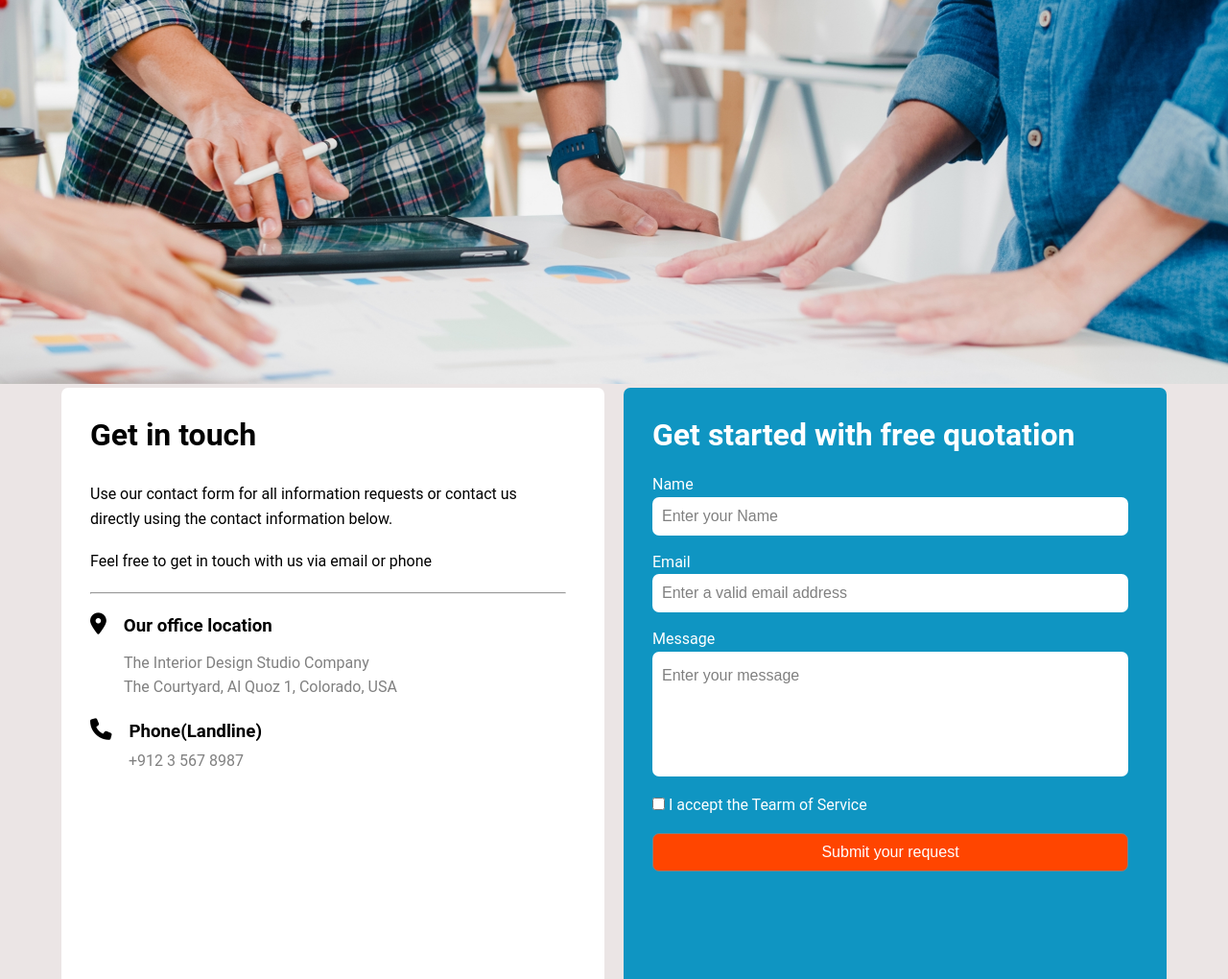
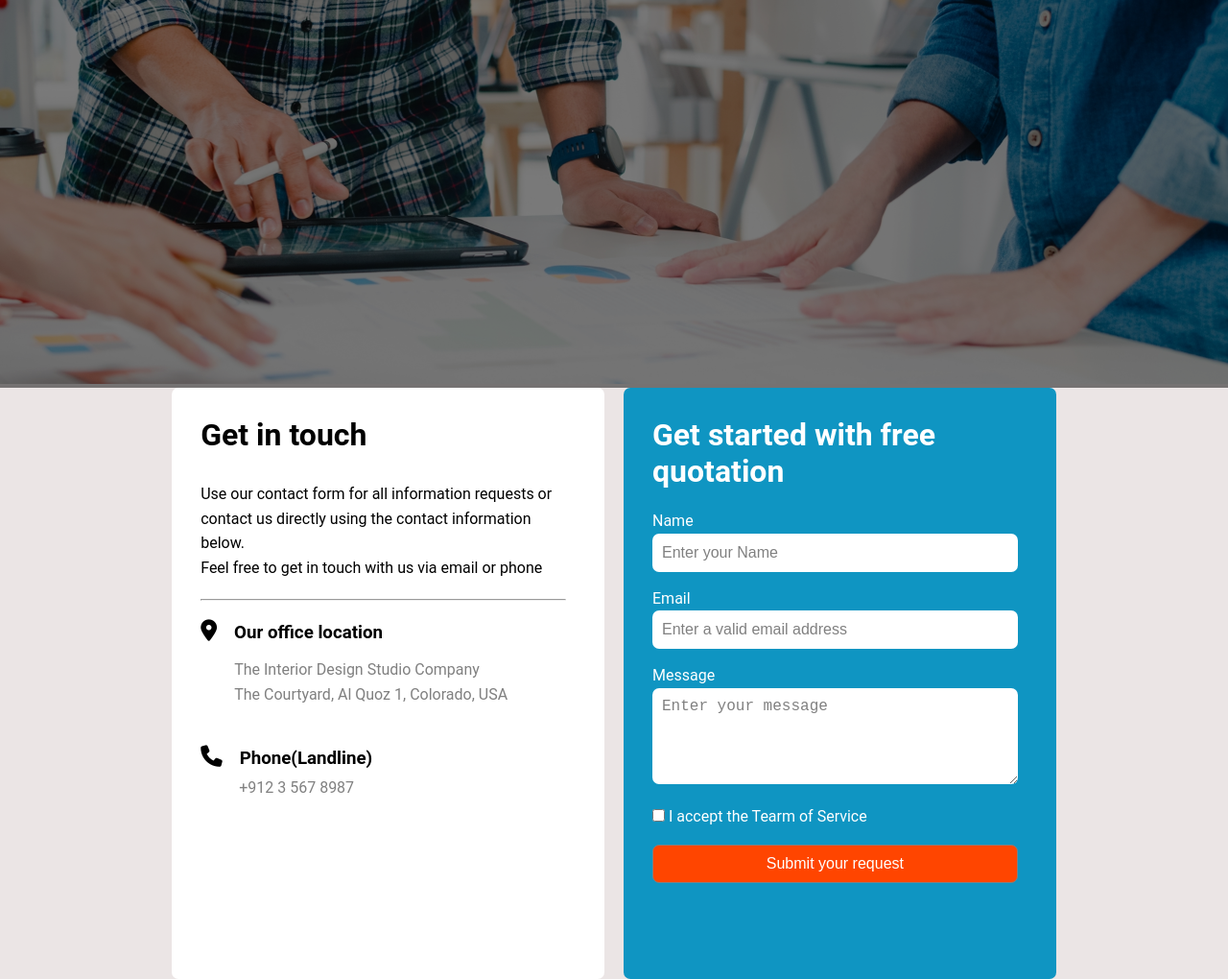
Before and after one commit to saumy0010/ICS-Task9, a plain HTML site: page index.html in a window 1280 px wide. Shown: the top 1020 px of the page at 96% size. Drawn offline with Linux system fonts and the light colour scheme.

Commit message:
overlay on image using after

```diff
--- a/Asstes/CSS/styles.css
+++ b/Asstes/CSS/styles.css
@@ -11,13 +11,18 @@ body {
     overflow-x: hidden;
 }
 
-.main {
+
+/* .main {
     height: 150vh;
+} */
+
+.container {
+    width: 100%;
+    margin: auto;
 }
 
-.container {
-    width: 100vw;
-    margin: auto;
+.header {
+    position: relative;
 }
 
 .header img {
@@ -26,8 +31,38 @@ body {
     object-fit: cover;
 }
 
+
+/* .overlay {
+    position: fixed;
+    top: 0;
+    bottom: 0;
+    left: 0;
+    right: 0;
+    background: rgba(0, 0, 0, 0.7);
+    transition: opacity 500ms;
+    visibility: hidden;
+    opacity: 0;
+} */
+
+
+/* .header:hover .overlay {
+    visibility: visible;
+    opacity: 1;
+} */
+
+.header::after {
+    content: '';
+    display: block;
+    position: absolute;
+    top: 0;
+    left: 0;
+    width: 100%;
+    height: 100%;
+    background: rgba(0, 0, 0, 0.5);
+}
+
 .card-main {
-    width: 90%;
+    width: 72%;
     margin: auto;
     display: grid;
     grid-template-columns: 1fr 1fr;
@@ -36,11 +71,15 @@ body {
 
 .card {
     border-radius: 7px;
-    padding: 30px 40px 100px 30px;
+    padding: 30px 40px 80px 30px;
 }
 
 .card-left {
     background: #ffffff;
+}
+
+.txt {
+    padding-bottom: 20px;
 }
 
 .card-right {
@@ -93,13 +132,13 @@ p {
 
 .msg {
     width: 100%;
-    height: 130px;
     border-radius: 7px;
     border: none;
-    padding: 0 10px 80px 10px;
     font-size: 16px;
     color: #808080;
     margin-bottom: 20px;
+    padding-left: 10px;
+    padding-top: 10px;
 }
 
 i {
--- a/index.html
+++ b/index.html
@@ -22,16 +22,14 @@
                     <h1 class="left-header">Get in touch</h1>
 
                     <p>Use our contact form for all information requests or contact us directly using the contact information below.</p>
-                    <br/>
-                    <p>Feel free to get in touch with us via email or phone</p>
-                    <br>
+                    <p class="txt">Feel free to get in touch with us via email or phone</p>
                     <hr/>
 
                     <div class="address">
                         <h3> <i class="fa-solid fa-location-dot"></i>Our office location</h3>
                         <div class="location">
                             <p>The Interior Design Studio Company</p>
-                            <p>The Courtyard, Al Quoz 1, Colorado, USA</p>
+                            <p class="txt">The Courtyard, Al Quoz 1, Colorado, USA</p>
                         </div>
 
 
@@ -47,15 +45,14 @@
                     <h1 class="right-header">Get started with free quotation</h1>
 
                     <div class="form">
-                        <p>Name</p>
+                        <p><label>Name</label></p>
                         <input class="inp" type="text" value="Enter your Name">
-                        <p>Email</p>
+                        <p><label>Email</label></p>
                         <input class="inp" type="email" value="Enter a valid email address">
-                        <p>Message</p>
-                        <input class="msg" type="text" value="Enter your message">
+                        <p><label>Message</label></p>
+                        <textarea class="msg" rows="5">Enter your message</textarea>
                         <input type="checkbox" name="condition">
                         <label for="condition">I accept the Tearm of Service</label>
-                        <br/>
                         <button>Submit your request</button>
 
                     </div>
```
